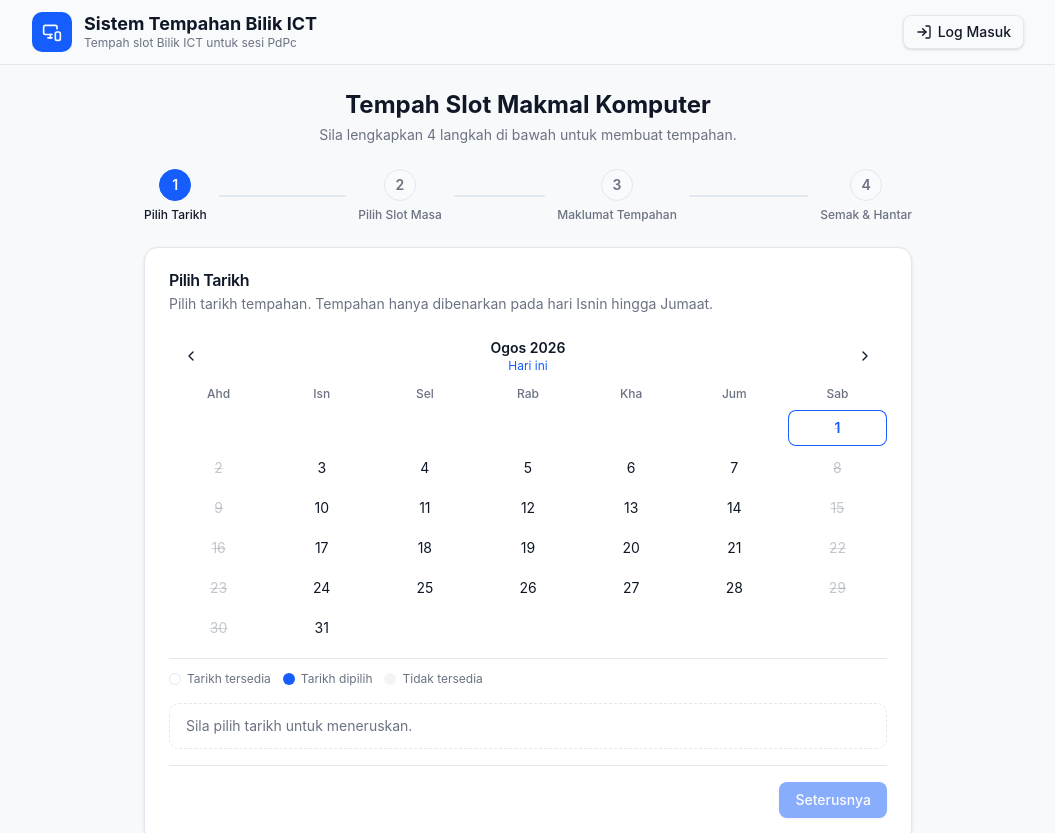
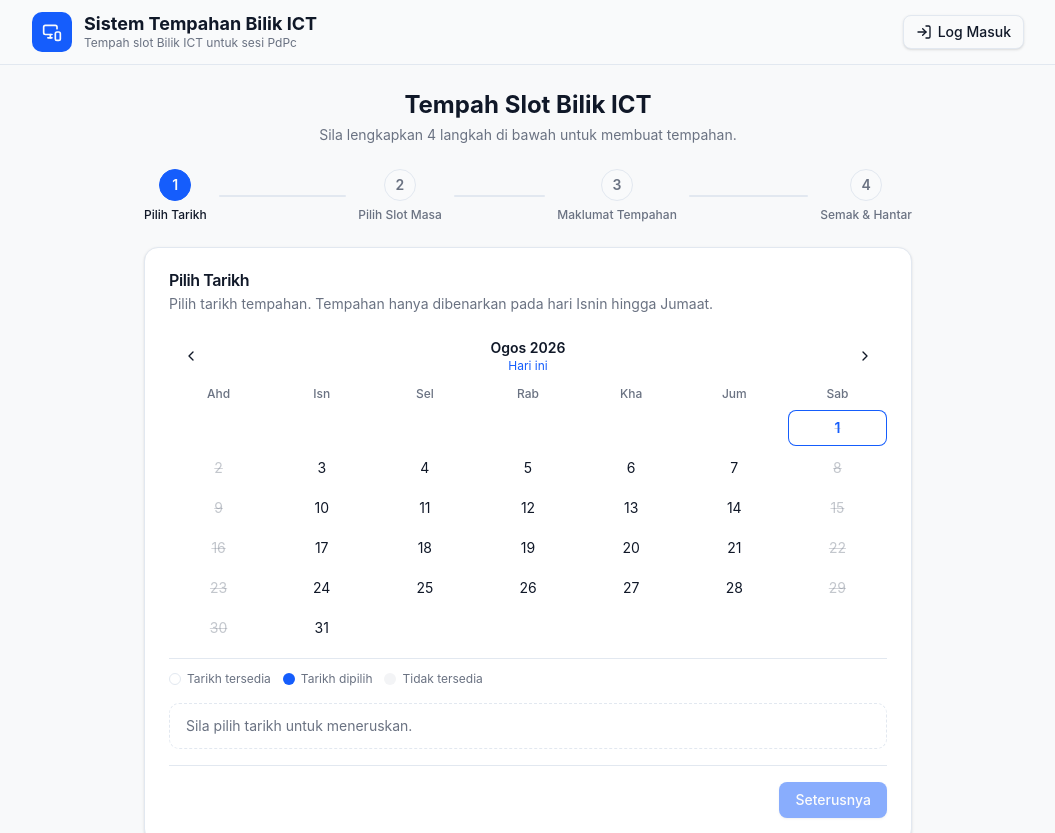
Before and after one commit to fetreney2000/sksfxictroombooking, a React (Vite) app: page / in a window 1280 px wide. Shown: the top 833 px of the page, without its empty margins (112-1167 px from the left). Built offline with nearby package versions, Linux system fonts and the light colour scheme; no server answers; the database is empty.

Commit message:
feat: rename booking page header to Tempah Slot Bilik ICT

```diff
--- a/src/pages/public/BookingPage.tsx
+++ b/src/pages/public/BookingPage.tsx
@@ -37,7 +37,7 @@ export function BookingPage() {
   return (
     <div className="mx-auto w-full max-w-3xl space-y-6">
       <div className="text-center">
-        <h2 className="text-xl font-bold sm:text-2xl">Tempah Slot Makmal Komputer</h2>
+        <h2 className="text-xl font-bold sm:text-2xl">Tempah Slot Bilik ICT</h2>
         <p className="mt-1 text-sm text-muted-foreground">
           Sila lengkapkan 4 langkah di bawah untuk membuat tempahan.
         </p>
```
